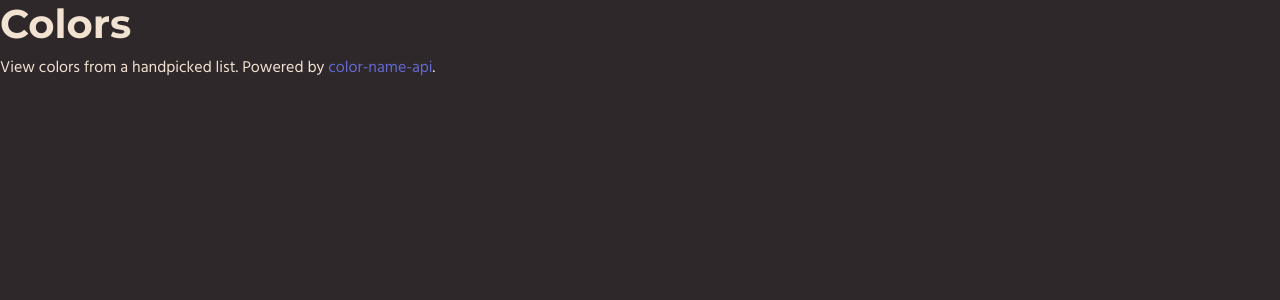
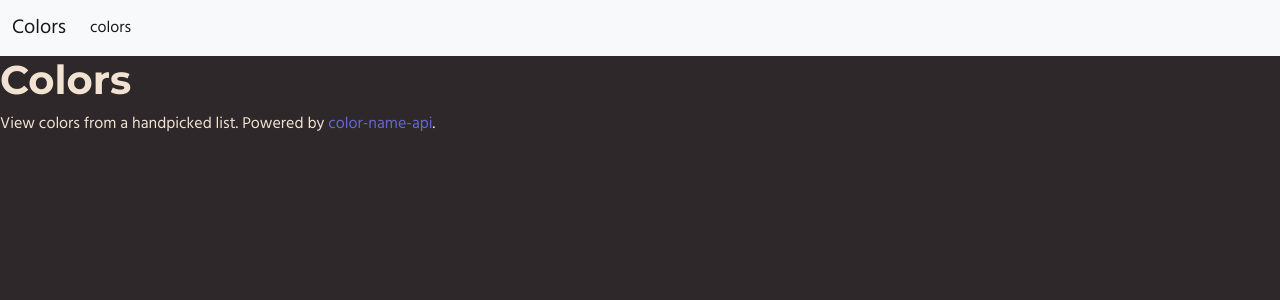
Before and after one commit to johnryanmal/hsv-viewer, a Vue app: page / in a window 1280 px wide. Shown: the top 300 px of the page. Built offline with nearby package versions, Linux system fonts and the light colour scheme; no server answers.

Commit message:
add header

```diff
--- a/src/App.vue
+++ b/src/App.vue
@@ -1,10 +1,9 @@
 <script setup>
 import { RouterLink, RouterView } from 'vue-router'
+import Header from '@/Header.vue'
 </script>
 
 <template>
+  <Header />
   <RouterView />
 </template>
-
-<style scoped>
-</style>
--- /dev/null
+++ b/src/Header.vue
@@ -0,0 +1,39 @@
+<script setup>
+import { useRouter, RouterLink } from 'vue-router'
+
+const router = useRouter()
+const routes = router.options.routes
+</script>
+
+<template>
+  <nav class="navbar navbar-expand-lg bg-light">
+    <div class="container-fluid">
+      <RouterLink to="/" class="navbar-brand">Colors</RouterLink>
+      <button class="navbar-toggler" type="button" data-bs-toggle="collapse" data-bs-target="#navbarNav" aria-controls="navbarNav" aria-expanded="false" aria-label="Toggle navigation">
+        <span class="navbar-toggler-icon"></span>
+      </button>
+      <div class="collapse navbar-collapse" id="navbarNav">
+        <ul class="navbar-nav">
+          <li class="nav-item" v-for="(route, index) of routes" :key="index">
+            <RouterLink :to="route" custom v-slot="{ isActive, href, navigate }">
+              <a
+                class="nav-link"
+                :href="href"
+                @click="navigate"
+
+                v-bind="
+                  (isActive) && {
+                    'class': 'active',
+                    'aria-current': 'page'
+                  }
+                "
+              >
+                {{ route.name }}
+              </a>
+            </RouterLink>
+          </li>
+        </ul>
+      </div>
+    </div>
+  </nav>
+</template>
```
